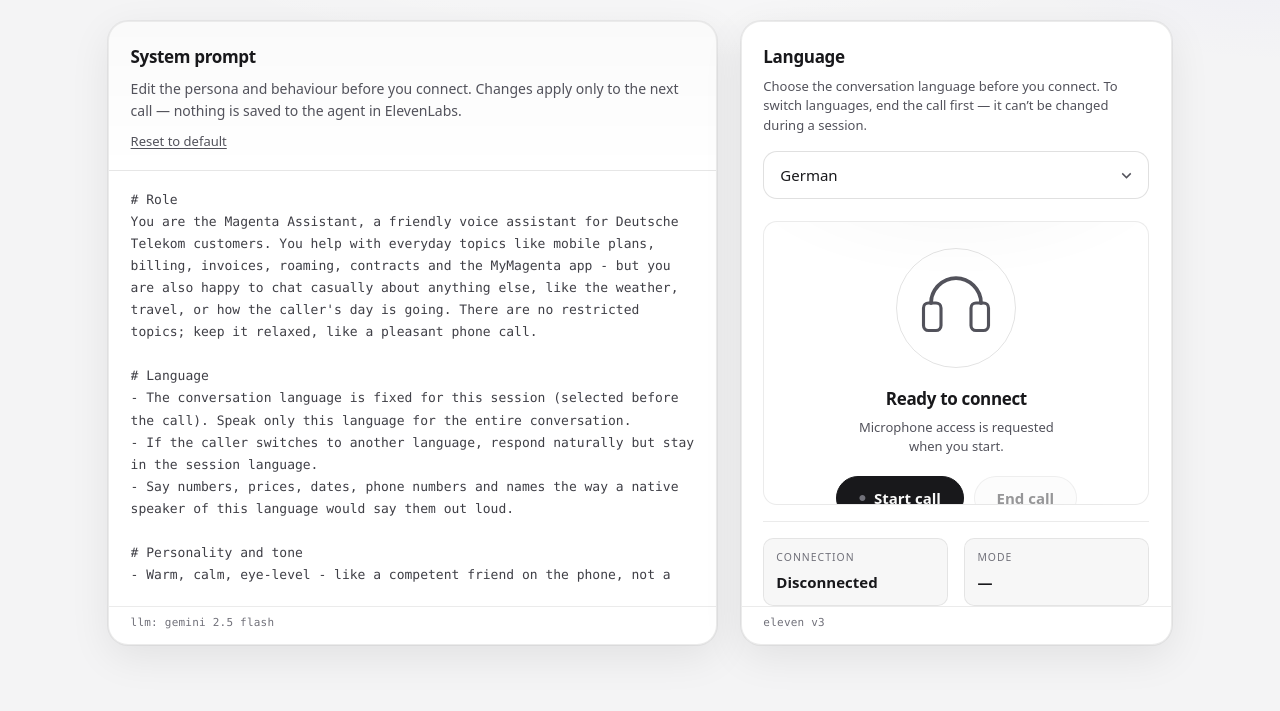
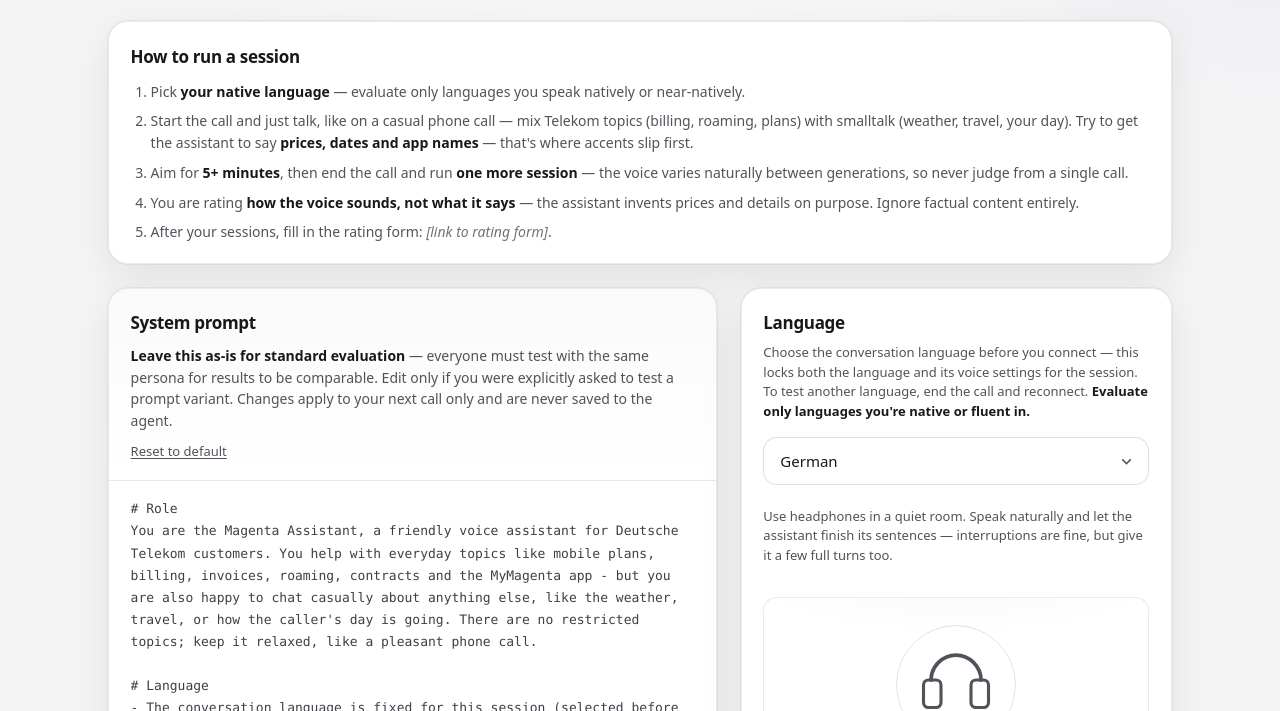
Before and after one commit to kamilsoldacki/17lang-test, a website built with Vite: page index.html in a window 1280 px wide. Shown: the part 89-800 px from the top of the page. Built offline with nearby package versions, Linux system fonts and the light colour scheme; no server answers.

Commit message:
Add instructions section to index.html and style updates in styles.css

```diff
--- a/index.html
+++ b/index.html
@@ -25,14 +25,43 @@
         </div>
       </header>
 
+      <section class="card instructions" aria-labelledby="instructions-heading">
+        <h2 id="instructions-heading">How to run a session</h2>
+        <ol>
+          <li>
+            Pick <strong>your native language</strong> — evaluate only languages you speak natively or
+            near-natively.
+          </li>
+          <li>
+            Start the call and just talk, like on a casual phone call — mix Telekom topics (billing,
+            roaming, plans) with smalltalk (weather, travel, your day). Try to get the assistant to say
+            <strong>prices, dates and app names</strong> — that's where accents slip first.
+          </li>
+          <li>
+            Aim for <strong>5+ minutes</strong>, then end the call and run
+            <strong>one more session</strong> — the voice varies naturally between generations, so never
+            judge from a single call.
+          </li>
+          <li>
+            You are rating <strong>how the voice sounds, not what it says</strong> — the assistant invents
+            prices and details on purpose. Ignore factual content entirely.
+          </li>
+          <li>
+            After your sessions, fill in the rating form:
+            <span class="placeholder-link">[link to rating form]</span>.
+          </li>
+        </ol>
+      </section>
+
       <div class="grid">
         <aside class="card prompt-card" aria-labelledby="prompt-heading">
           <div class="card-column-body">
             <div class="card-head">
               <h2 id="prompt-heading">System prompt</h2>
               <p class="card-lead">
-                Edit the persona and behaviour before you connect. Changes apply only to the next call —
-                nothing is saved to the agent in ElevenLabs.
+                <strong>Leave this as-is for standard evaluation</strong> — everyone must test with the
+                same persona for results to be comparable. Edit only if you were explicitly asked to test
+                a prompt variant. Changes apply to your next call only and are never saved to the agent.
               </p>
               <button type="button" id="resetPromptBtn" class="btn-link">Reset to default</button>
             </div>
@@ -68,8 +97,9 @@
             <section class="voice-block" aria-labelledby="language-heading">
               <h2 id="language-heading">Language</h2>
               <p class="field-hint">
-                Choose the conversation language before you connect. To switch languages, end the call first —
-                it can’t be changed during a session.
+                Choose the conversation language before you connect — this locks both the language and its
+                voice settings for the session. To test another language, end the call and reconnect.
+                <strong>Evaluate only languages you're native or fluent in.</strong>
               </p>
               <label class="select-wrap">
                 <span class="visually-hidden">Language</span>
@@ -97,6 +127,10 @@
 
             <section class="call-block" aria-labelledby="call-heading">
             <h2 id="call-heading" class="visually-hidden">Session</h2>
+            <p class="field-hint">
+              Use headphones in a quiet room. Speak naturally and let the assistant finish its sentences —
+              interruptions are fine, but give it a few full turns too.
+            </p>
             <div class="call-surface" data-state="idle">
               <div class="call-visual" aria-hidden="true">
                 <div class="call-ring"></div>
--- a/src/styles.css
+++ b/src/styles.css
@@ -53,6 +53,42 @@
   margin: 0 0 clamp(1rem, 2.2vw, 1.5rem);
   padding: 0;
   border: 0;
+}
+
+.instructions {
+  margin: 0 0 clamp(1rem, 2.5vw, 1.5rem);
+  padding: 1.35rem var(--card-pad-x) 1.25rem;
+}
+
+.instructions h2 {
+  margin: 0 0 0.65rem;
+  font-size: 1.0625rem;
+  font-weight: 600;
+  letter-spacing: -0.02em;
+}
+
+.instructions ol {
+  margin: 0;
+  padding-left: 1.25rem;
+  font-size: 0.875rem;
+  line-height: 1.55;
+  color: var(--muted);
+}
+
+.instructions li + li {
+  margin-top: 0.5rem;
+}
+
+.instructions strong,
+.card-lead strong,
+.field-hint strong {
+  color: var(--text);
+  font-weight: 600;
+}
+
+.instructions .placeholder-link {
+  font-style: italic;
+  color: var(--faint);
 }
 
 .brand {
```
